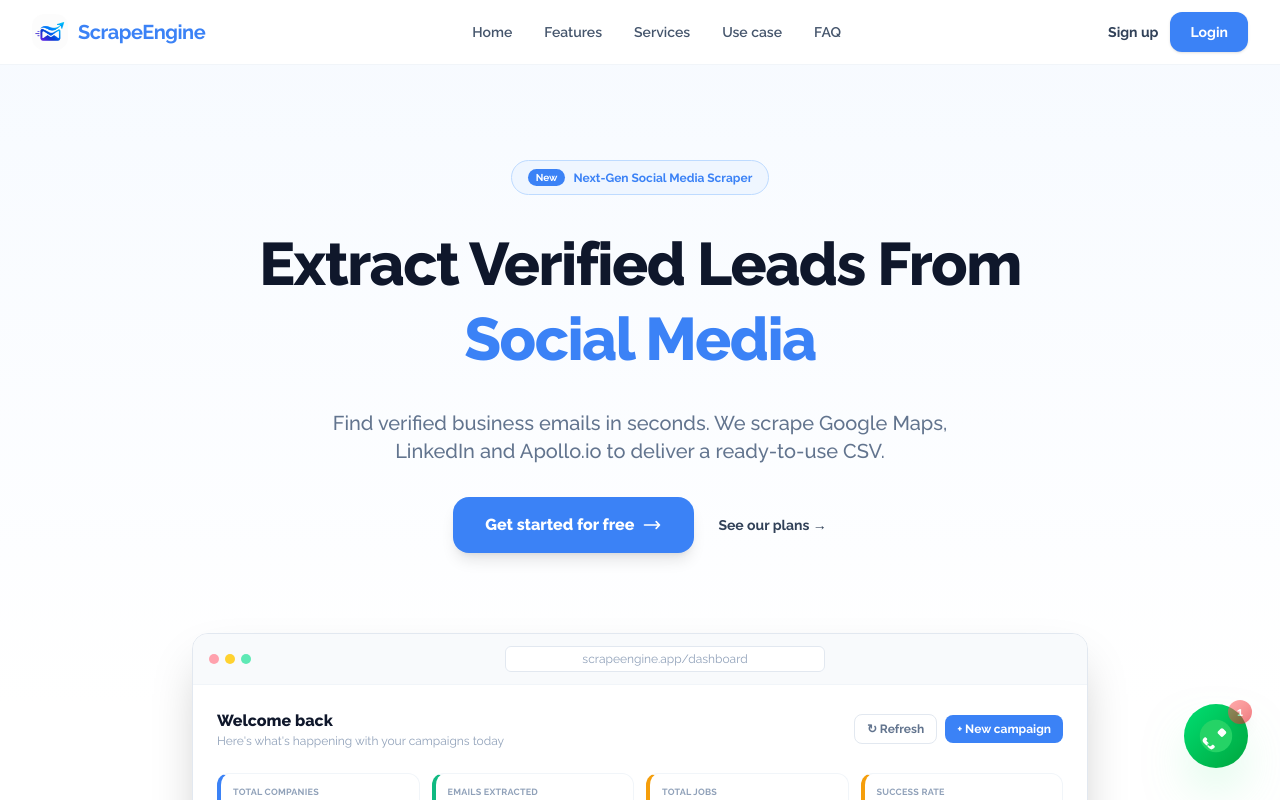
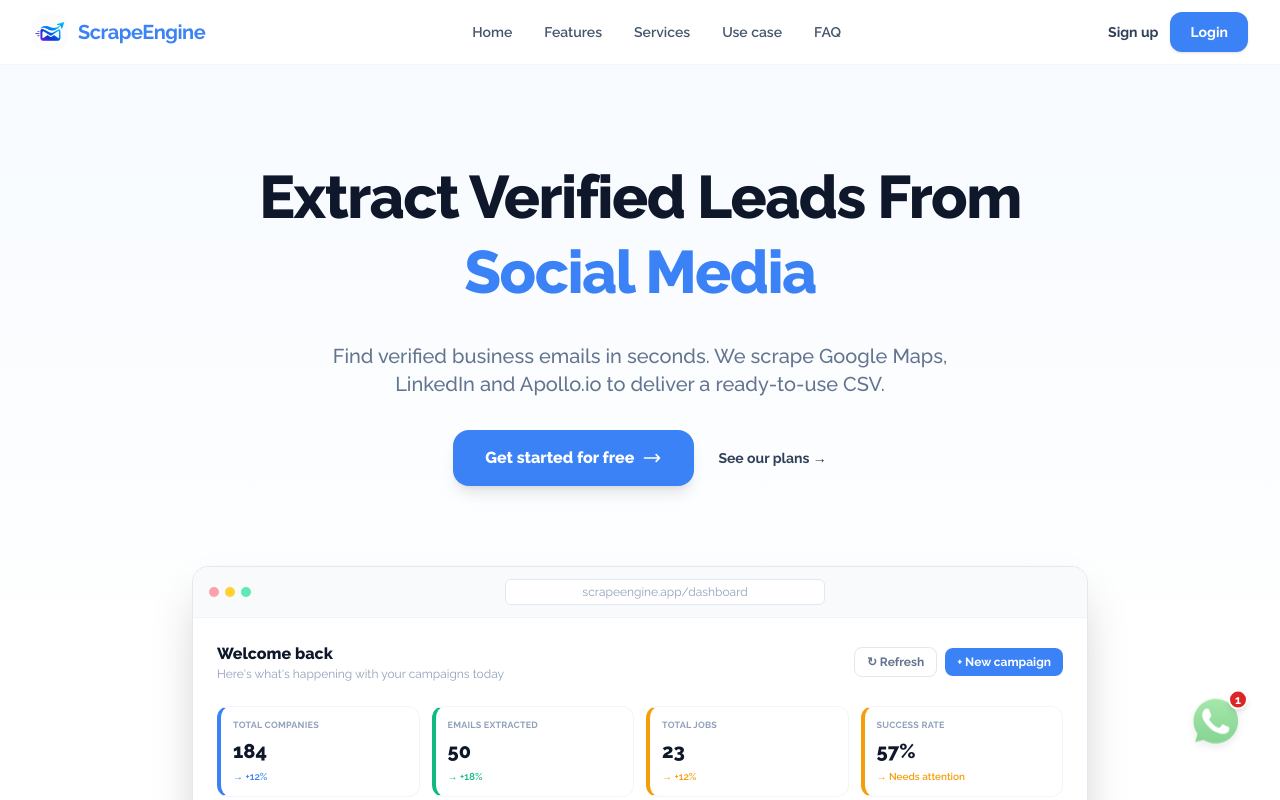
Before and after one commit to sndshx/Email-Scraping-, a Next.js app: page / in a window 1280 px wide. Shown: the top 800 px of the page. Built offline with nearby package versions, Linux system fonts and the light colour scheme.

Commit message:
Fix Whatsup Logo and Button

```diff
--- a/src/app/component/WhatsAppWidget.tsx
+++ b/src/app/component/WhatsAppWidget.tsx
@@ -2,22 +2,12 @@
 
 import { useState } from "react";
 
-// ── WhatsApp Icon Component - Flat Style ─────────────────────────────
+// ── WhatsApp Icon Component - Original Simple Logo ─────────────────────────────
 function WhatsAppIcon({ className = "w-5 h-5" }: { className?: string }) {
   return (
-    <svg className={className} viewBox="0 0 100 100" fill="none">
-      {/* Green circle background */}
-      <circle cx="50" cy="50" r="45" fill="#25D366" />
-
-      {/* White phone icon */}
+    <svg className={className} viewBox="0 0 24 24" fill="none">
       <path
-        d="M 30 70 C 28 72 25 72 23 70 C 21 68 21 65 23 63 L 25 61 C 26 60 26 58 25 57 L 22 54 C 21 53 19 53 18 54 L 15 57 C 12 60 12 65 15 68 L 32 85 C 35 88 40 88 43 85 L 46 82 C 47 81 47 79 46 78 L 43 75 C 42 74 40 74 39 75 L 37 77 C 35 79 32 79 30 77 L 23 70 C 21 68 21 65 23 63 L 30 70 Z M 70 30 L 77 37 C 79 39 79 42 77 44 L 70 51 C 68 53 65 53 63 51 L 56 44 C 54 42 54 39 56 37 L 63 30 C 65 28 68 28 70 30 Z"
-        fill="white"
-      />
-
-      {/* Chat bubble tail */}
-      <path
-        d="M 25 75 L 20 82 L 28 78 Z"
+        d="M17.472 14.382c-.297-.149-1.758-.867-2.03-.967-.273-.099-.471-.148-.67.15-.197.297-.767.966-.94 1.164-.173.199-.347.223-.644.075-.297-.15-1.255-.463-2.39-1.475-.883-.788-1.48-1.761-1.653-2.059-.173-.297-.018-.458.13-.606.134-.133.298-.347.446-.52.149-.174.198-.298.298-.497.099-.198.05-.371-.025-.52-.075-.149-.669-1.612-.916-2.207-.242-.579-.487-.5-.669-.51-.173-.008-.371-.01-.57-.01-.198 0-.52.074-.792.372-.272.297-1.04 1.016-1.04 2.479 0 1.462 1.065 2.875 1.213 3.074.149.198 2.096 3.2 5.077 4.487.709.306 1.262.489 1.694.625.712.227 1.36.195 1.871.118.571-.085 1.758-.719 2.006-1.413.248-.694.248-1.289.173-1.413-.074-.124-.272-.198-.57-.347m-5.421 7.403h-.004a9.87 9.87 0 01-5.031-1.378l-.361-.214-3.741.982.998-3.648-.235-.374a9.86 9.86 0 01-1.51-5.26c.001-5.45 4.436-9.884 9.888-9.884 2.64 0 5.122 1.03 6.988 2.898a9.825 9.825 0 012.893 6.994c-.003 5.45-4.437 9.884-9.885 9.884m8.413-18.297A11.815 11.815 0 0012.05 0C5.495 0 .16 5.335.157 11.892c0 2.096.547 4.142 1.588 5.945L.057 24l6.305-1.654a11.882 11.882 0 005.683 1.448h.005c6.554 0 11.89-5.335 11.893-11.893a11.821 11.821 0 00-3.48-8.413Z"
         fill="#25D366"
       />
     </svg>
@@ -161,18 +151,37 @@
         </div>
       )}
 
-      {/* Floating WhatsApp Button */}
+      {/* Floating WhatsApp Button - Always Animating */}
       <button
         onClick={() => setShowWhatsAppChat(!showWhatsAppChat)}
-        className="fixed bottom-8 right-8 w-16 h-16 bg-gradient-to-br from-green-400 to-green-600 hover:from-green-500 hover:to-green-700 rounded-full shadow-2xl shadow-green-300/50 flex items-center justify-center transition-all hover:scale-110 z-40 group"
+        className="fixed bottom-8 right-8 w-16 h-16 flex items-center justify-center z-40 animate-bounce"
       >
-        <WhatsAppIcon className="w-9 h-9 text-white group-hover:scale-110 transition-transform" />
-        {/* Notification badge */}
-        <div className="absolute -top-1 -right-1 w-6 h-6 bg-gradient-to-br from-red-400 to-red-600 rounded-full flex items-center justify-center shadow-lg animate-pulse">
+        <svg
+          className="w-16 h-16 drop-shadow-lg animate-pulse"
+          viewBox="0 0 175.216 175.552"
+          xmlns="http://www.w3.org/2000/svg"
+        >
+          <defs>
+            <linearGradient id="whatsappGradient" x1="85.915" x2="86.535" y1="32.567" y2="137.092" gradientUnits="userSpaceOnUse">
+              <stop offset="0" stopColor="#57d163"/>
+              <stop offset="1" stopColor="#23b33a"/>
+            </linearGradient>
+          </defs>
+          <path
+            fill="url(#whatsappGradient)"
+            d="M87.184 25.227c-33.733 0-61.166 27.423-61.178 61.13a60.98 60.98 0 0 0 9.349 32.535l1.455 2.312-6.179 22.559 23.146-6.069 2.235 1.324c9.387 5.571 20.15 8.518 31.126 8.524h.023c33.707 0 61.14-27.426 61.153-61.135a60.75 60.75 0 0 0-17.895-43.251 60.75 60.75 0 0 0-43.235-17.929z"
+          />
+          <path
+            fill="#fff"
+            fillRule="evenodd"
+            d="M68.772 55.603c-1.378-3.061-2.828-3.123-4.137-3.176l-3.524-.043c-1.226 0-3.218.46-4.902 2.3s-6.435 6.287-6.435 15.332 6.588 17.785 7.506 19.013 12.718 20.381 31.405 27.75c15.529 6.124 18.689 4.906 22.061 4.6s10.877-4.447 12.408-8.74 1.532-7.971 1.073-8.74-1.685-1.226-3.525-2.146-10.877-5.367-12.562-5.981-2.91-.919-4.137.921-4.746 5.979-5.819 7.206-2.144 1.381-3.984.462-7.76-2.861-14.784-9.124c-5.465-4.873-9.154-10.891-10.228-12.73s-.114-2.835.808-3.751c.825-.824 1.838-2.147 2.759-3.22s1.224-1.84 1.836-3.065.307-2.301-.153-3.22-4.032-10.011-5.666-13.647"
+          />
+        </svg>
+        {/* Notification badge with ping animation */}
+        <div className="absolute top-0 right-0 w-5 h-5 bg-[#DC2626] rounded-full flex items-center justify-center shadow-md border-2 border-white animate-ping"></div>
+        <div className="absolute top-0 right-0 w-5 h-5 bg-[#DC2626] rounded-full flex items-center justify-center shadow-md border-2 border-white">
           <span className="text-white text-xs font-bold">1</span>
         </div>
-        {/* Pulse ring animation */}
-        <div className="absolute inset-0 rounded-full bg-green-400 animate-ping opacity-20"></div>
       </button>
     </>
   );
--- a/src/app/page.tsx
+++ b/src/app/page.tsx
@@ -117,11 +117,6 @@
       <section className="relative pt-16 pb-20 md:pt-24 md:pb-10 bg-gradient-to-b from-blue-50/50 via-white to-white border-b border-slate-100">
         <div className="max-w-7xl mx-auto px-4 sm:px-6 lg:px-8">
           <div className="max-w-4xl mx-auto text-center space-y-8">
-
-            <div className="inline-flex items-center gap-2 bg-blue-50 text-[#3b82f6] px-4 py-2 rounded-full text-xs font-bold border border-blue-200">
-              <span style={{ backgroundColor: '#3b82f6' }} className="text-white text-[10px] px-2 py-0.5 rounded-full">New</span>
-              Next-Gen Social Media Scraper
-            </div>
 
             <h1 className="text-4xl sm:text-5xl md:text-6xl font-black text-slate-900 tracking-tight leading-tight max-w-3xl mx-auto">
               Extract Verified Leads From <span style={{ color: '#3b82f6' }}>Social Media</span>
```
